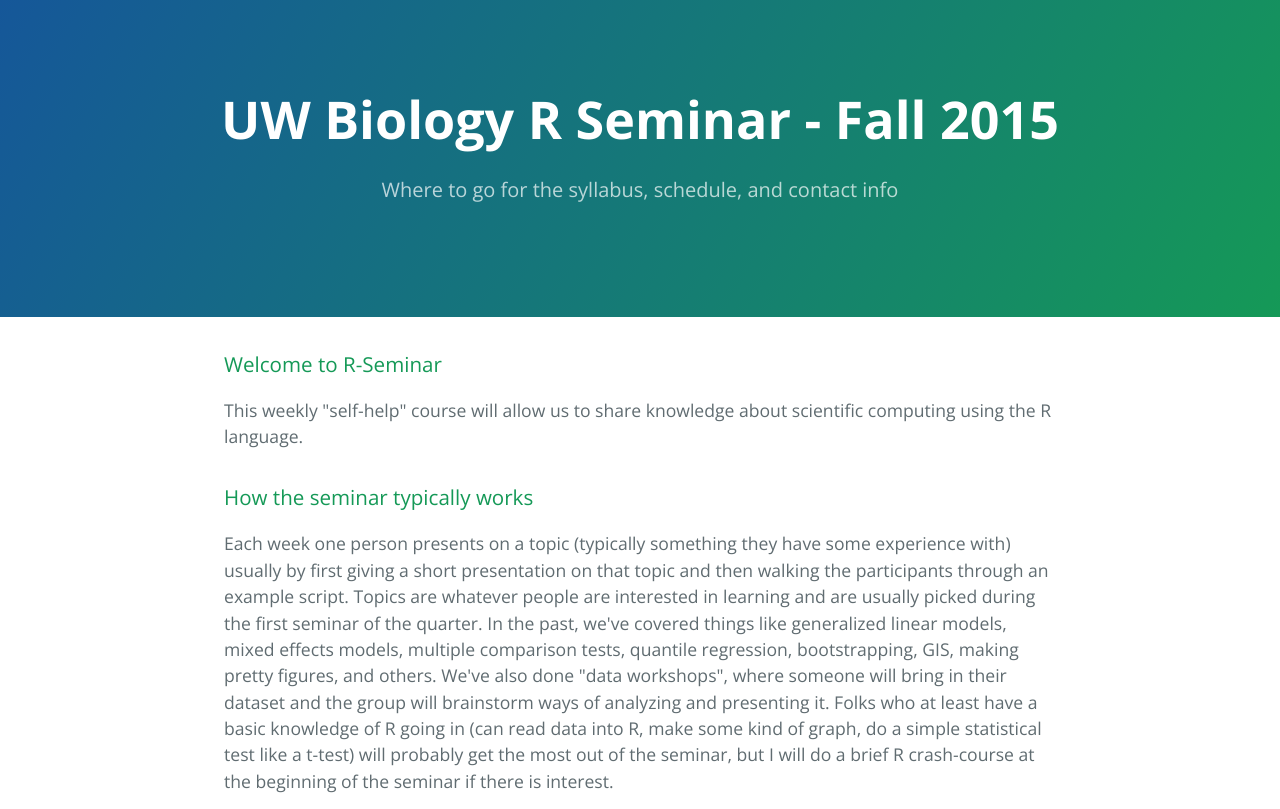
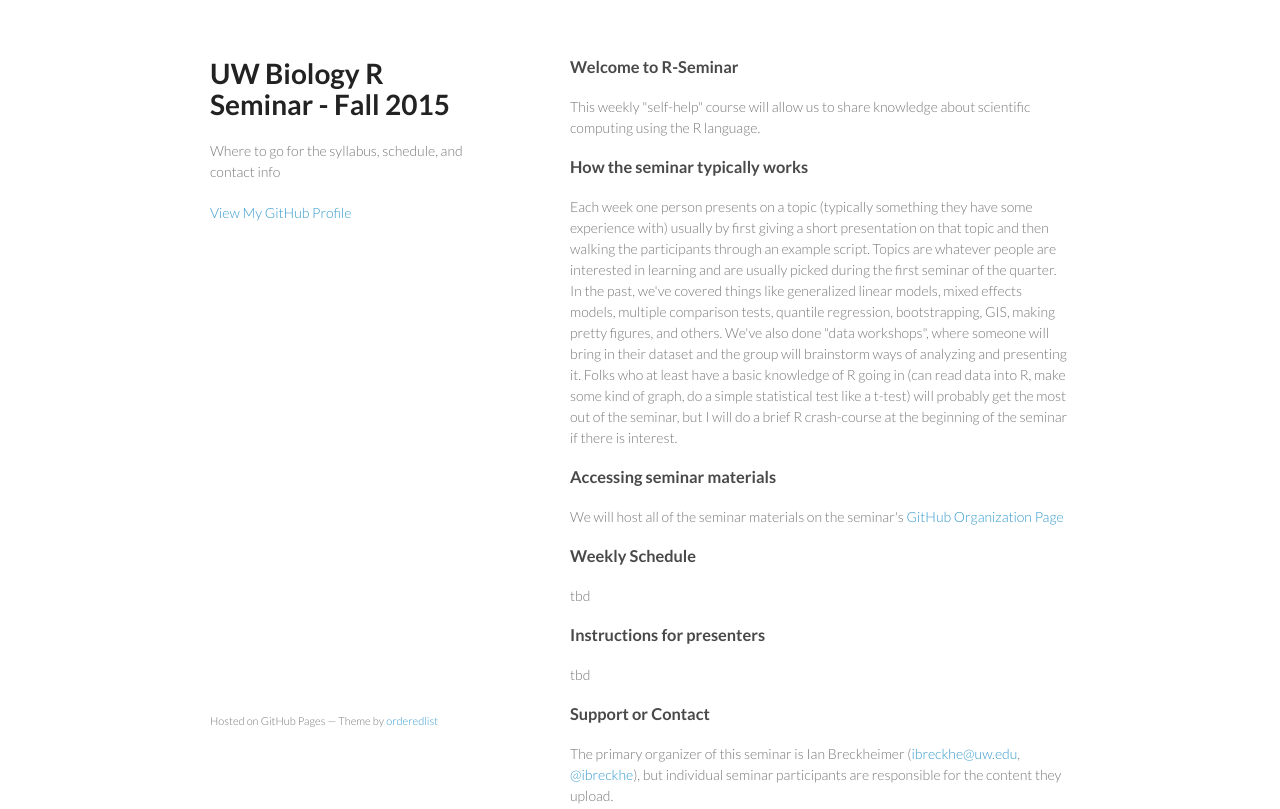
Before and after one commit to UW-RSeminar-Fall2015/UW-RSeminar-Fall2015.github.io, a plain HTML site: page index.html in a window 1280 px wide. Shown: the top 809 px of the page. Drawn offline with nearby package versions, Linux system fonts and the light colour scheme.

Commit message:
Replace master branch with page content via GitHub

```diff
--- a/index.html
+++ b/index.html
@@ -1,22 +1,29 @@
-<!DOCTYPE html>
-<html lang="en-us">
+<!doctype html>
+<html>
   <head>
-    <meta charset="UTF-8">
+    <meta charset="utf-8">
+    <meta http-equiv="X-UA-Compatible" content="chrome=1">
     <title>UW Biology R Seminar - Fall 2015 by UW-RSeminar-Fall2015</title>
-    <meta name="viewport" content="width=device-width, initial-scale=1">
-    <link rel="stylesheet" type="text/css" href="stylesheets/normalize.css" media="screen">
-    <link href='https://fonts.googleapis.com/css?family=Open+Sans:400,700' rel='stylesheet' type='text/css'>
-    <link rel="stylesheet" type="text/css" href="stylesheets/stylesheet.css" media="screen">
-    <link rel="stylesheet" type="text/css" href="stylesheets/github-light.css" media="screen">
+
+    <link rel="stylesheet" href="stylesheets/styles.css">
+    <link rel="stylesheet" href="stylesheets/github-light.css">
+    <meta name="viewport" content="width=device-width, initial-scale=1, user-scalable=no">
+    <!--[if lt IE 9]>
+    <script src="//html5shiv.googlecode.com/svn/trunk/html5.js"></script>
+    <![endif]-->
   </head>
   <body>
-    <section class="page-header">
-      <h1 class="project-name">UW Biology R Seminar - Fall 2015</h1>
-      <h2 class="project-tagline">Where to go for the syllabus, schedule, and contact info</h2>
-    </section>
+    <div class="wrapper">
+      <header>
+        <h1>UW Biology R Seminar - Fall 2015</h1>
+        <p>Where to go for the syllabus, schedule, and contact info</p>
 
-    <section class="main-content">
-      <h3>
+
+        <p class="view"><a href="https://github.com/UW-RSeminar-Fall2015">View My GitHub Profile</a></p>
+
+      </header>
+      <section>
+        <h3>
 <a id="welcome-to-r-seminar" class="anchor" href="#welcome-to-r-seminar" aria-hidden="true"><span class="octicon octicon-link"></span></a>Welcome to R-Seminar</h3>
 
 <p>This weekly "self-help" course will allow us to share knowledge about scientific computing using the R language.</p>
@@ -45,14 +52,12 @@
 <a id="support-or-contact" class="anchor" href="#support-or-contact" aria-hidden="true"><span class="octicon octicon-link"></span></a>Support or Contact</h3>
 
 <p>The primary organizer of this seminar is Ian Breckheimer (<a href="mailto:ibreckhe@uw.edu">ibreckhe@uw.edu</a>, <a href="https://github.com/ibreckhe" class="user-mention">@ibreckhe</a>), but individual seminar participants are responsible for the content they upload.</p>
-
-      <footer class="site-footer">
-
-        <span class="site-footer-credits">This page was generated by <a href="https://pages.github.com">GitHub Pages</a> using the <a href="https://github.com/jasonlong/cayman-theme">Cayman theme</a> by <a href="https://twitter.com/jasonlong">Jason Long</a>.</span>
+      </section>
+      <footer>
+        <p><small>Hosted on GitHub Pages &mdash; Theme by <a href="https://github.com/orderedlist">orderedlist</a></small></p>
       </footer>
-
-    </section>
-
+    </div>
+    <script src="javascripts/scale.fix.js"></script>
 
   </body>
 </html>
```
